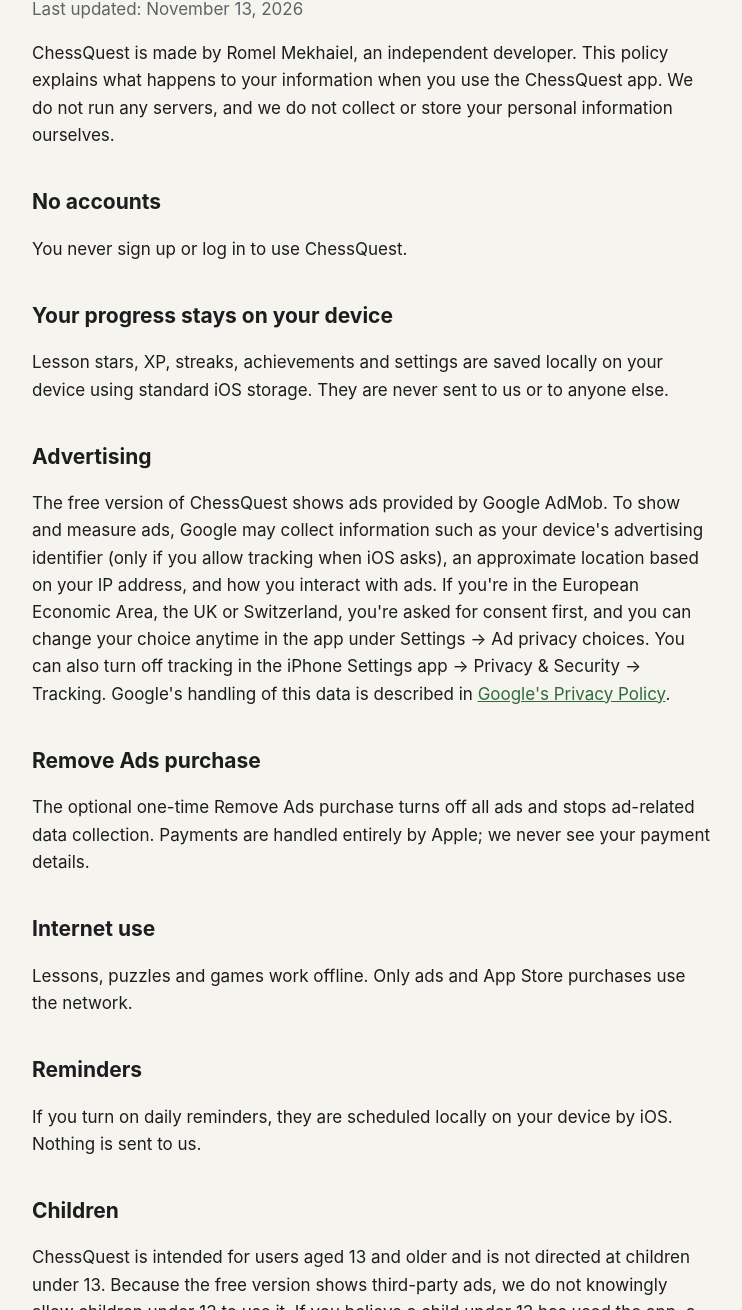
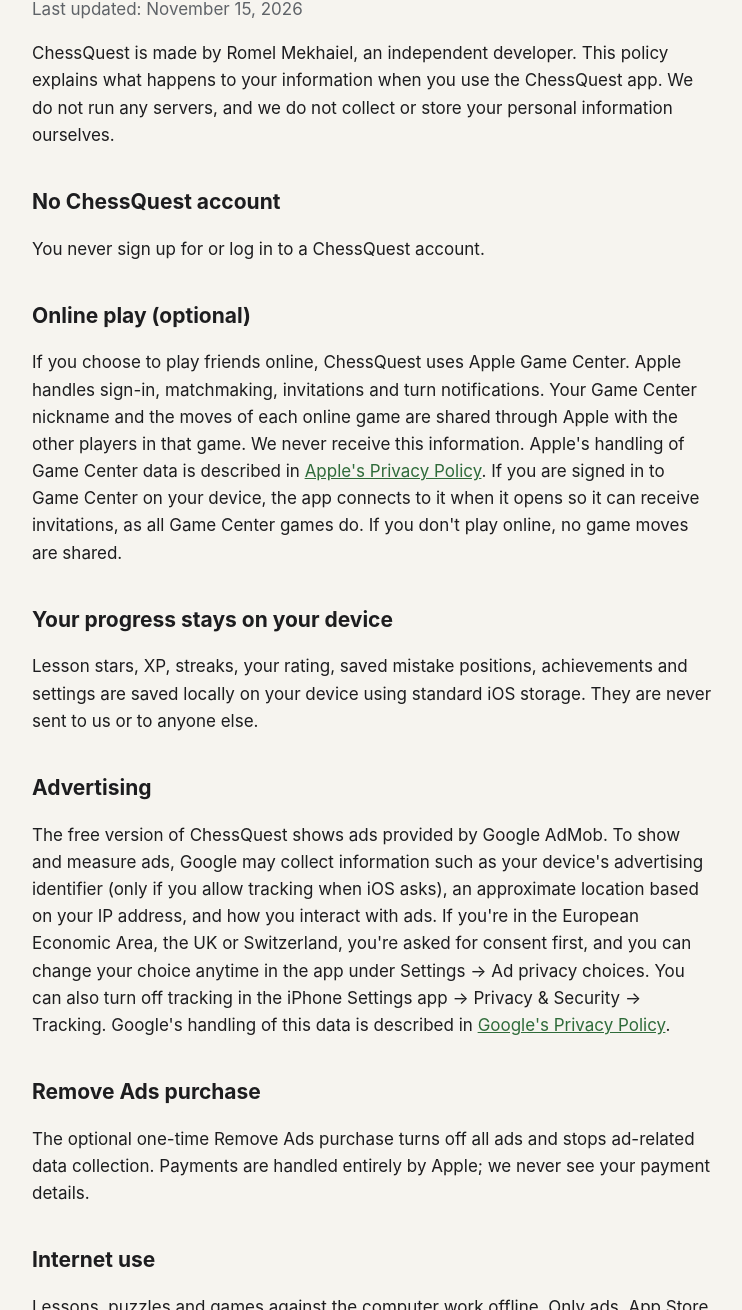
Before and after one commit to romelmekhaiel/romelmekhaiel.github.io, a plain HTML site: page chessquest/privacy.html in a window 1280 px wide. Shown: the part 90-1400 px from the top of the page, without its empty margins (268-1010 px from the left). Drawn offline with Linux system fonts and the light colour scheme.

Commit message:
Updated privacy

```diff
--- a/chessquest/privacy.html
+++ b/chessquest/privacy.html
@@ -3,14 +3,17 @@
 <title>ChessQuest – Privacy Policy</title><link rel="stylesheet" href="/style.css"></head>
 <body><main>
 <h1>ChessQuest Privacy Policy</h1>
-<p class="sub">Last updated: November 13, 2026</p>
+<p class="sub">Last updated: November 15, 2026</p>
 <p>ChessQuest is made by Romel Mekhaiel, an independent developer. This policy explains what happens to your information when you use the ChessQuest app. We do not run any servers, and we do not collect or store your personal information ourselves.</p>
 
-<h2>No accounts</h2>
-<p>You never sign up or log in to use ChessQuest.</p>
+<h2>No ChessQuest account</h2>
+<p>You never sign up for or log in to a ChessQuest account.</p>
+
+<h2>Online play (optional)</h2>
+<p>If you choose to play friends online, ChessQuest uses Apple Game Center. Apple handles sign-in, matchmaking, invitations and turn notifications. Your Game Center nickname and the moves of each online game are shared through Apple with the other players in that game. We never receive this information. Apple's handling of Game Center data is described in <a href="https://www.apple.com/legal/privacy/">Apple's Privacy Policy</a>. If you are signed in to Game Center on your device, the app connects to it when it opens so it can receive invitations, as all Game Center games do. If you don't play online, no game moves are shared.</p>
 
 <h2>Your progress stays on your device</h2>
-<p>Lesson stars, XP, streaks, achievements and settings are saved locally on your device using standard iOS storage. They are never sent to us or to anyone else.</p>
+<p>Lesson stars, XP, streaks, your rating, saved mistake positions, achievements and settings are saved locally on your device using standard iOS storage. They are never sent to us or to anyone else.</p>
 
 <h2>Advertising</h2>
 <p>The free version of ChessQuest shows ads provided by Google AdMob. To show and measure ads, Google may collect information such as your device's advertising identifier (only if you allow tracking when iOS asks), an approximate location based on your IP address, and how you interact with ads. If you're in the European Economic Area, the UK or Switzerland, you're asked for consent first, and you can change your choice anytime in the app under Settings → Ad privacy choices. You can also turn off tracking in the iPhone Settings app → Privacy &amp; Security → Tracking. Google's handling of this data is described in <a href="https://policies.google.com/privacy">Google's Privacy Policy</a>.</p>
@@ -19,7 +22,10 @@
 <p>The optional one-time Remove Ads purchase turns off all ads and stops ad-related data collection. Payments are handled entirely by Apple; we never see your payment details.</p>
 
 <h2>Internet use</h2>
-<p>Lessons, puzzles and games work offline. Only ads and App Store purchases use the network.</p>
+<p>Lessons, puzzles and games against the computer work offline. Only ads, App Store purchases and online games use the network.</p>
+
+<h2>Checkmate videos</h2>
+<p>When you use "Share this checkmate", the video is made on your device. It only goes where you choose to share it.</p>
 
 <h2>Reminders</h2>
 <p>If you turn on daily reminders, they are scheduled locally on your device by iOS. Nothing is sent to us.</p>
```
